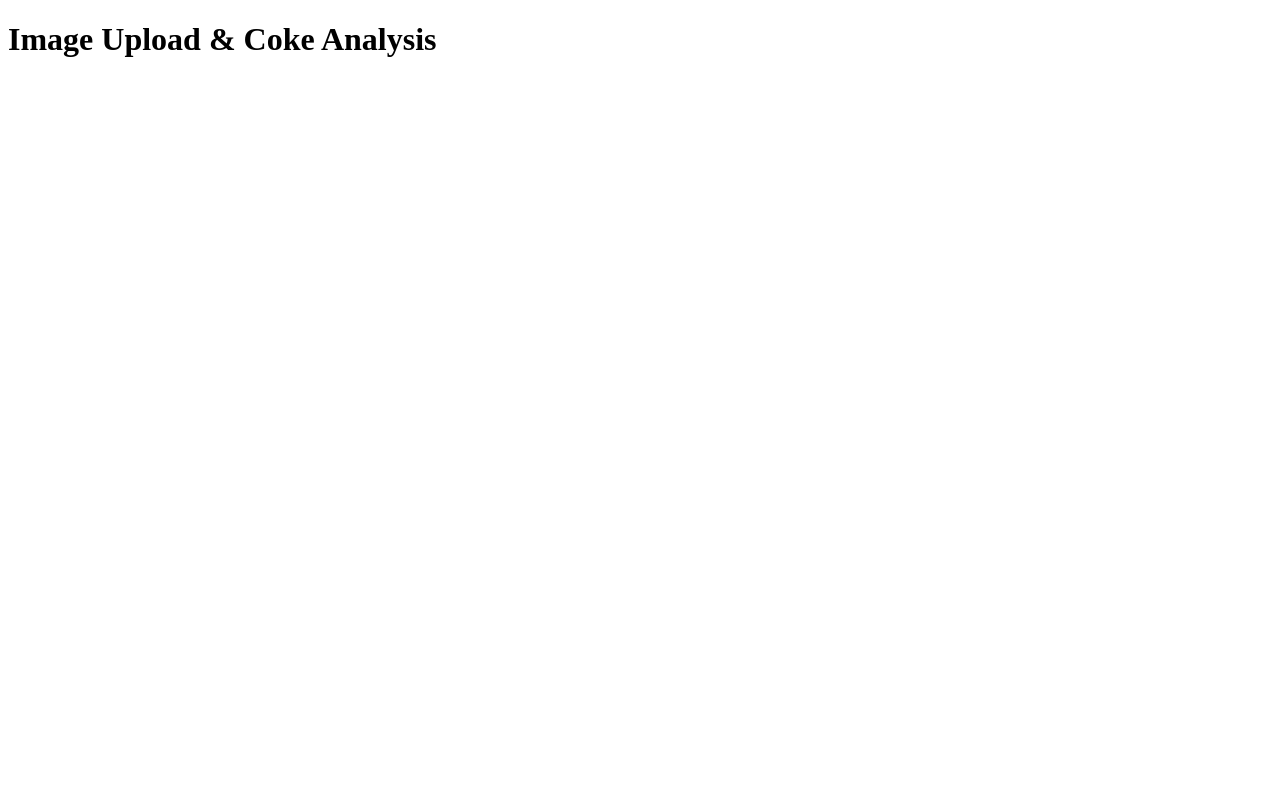
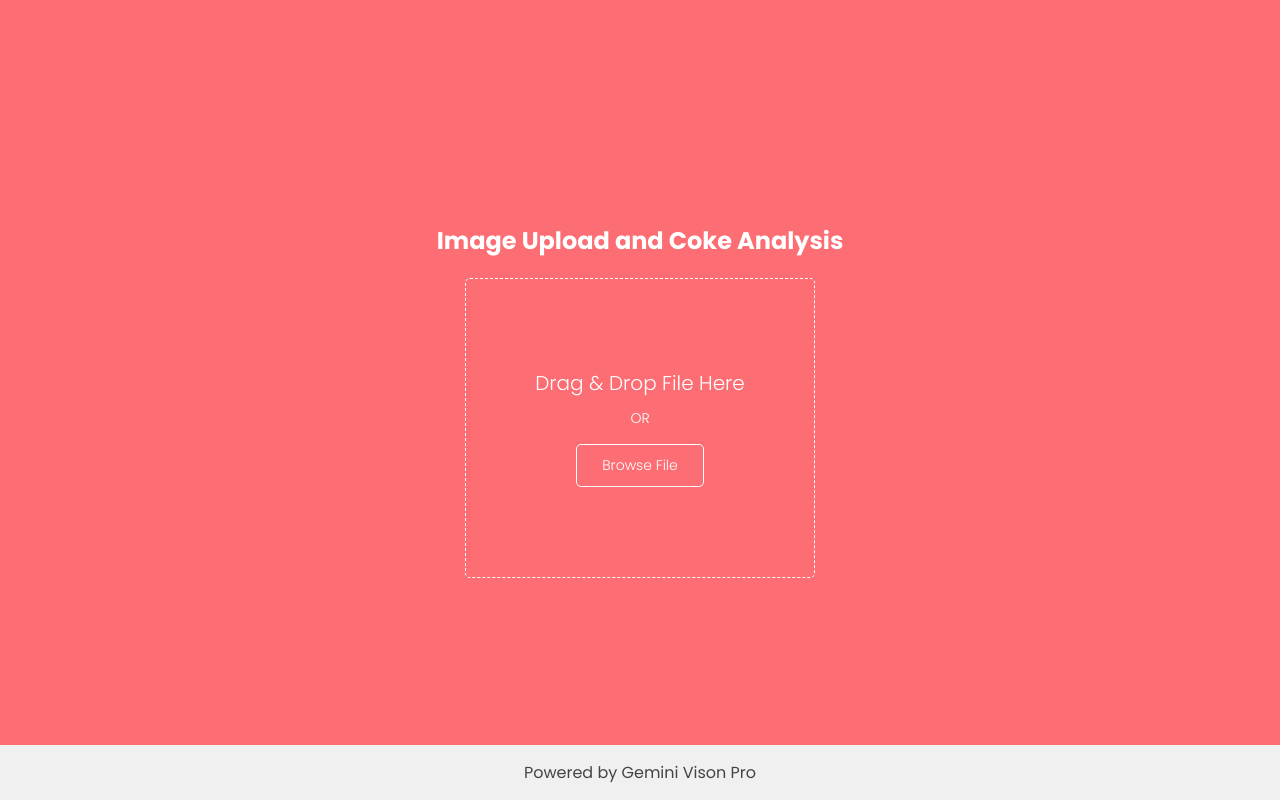
Before and after one commit to hello-d-lee/gemini-experiments, a Flask app: page / in a window 1280 px wide. Run offline with Flask 3, Linux system fonts and the light colour scheme; some libraries are stand-ins or nearby versions.

Commit message:
Added new HTML Template

```diff
--- /dev/null
+++ b/another_app_example/templates/chat.css
@@ -0,0 +1,92 @@
+@import url('https://fonts.googleapis.com/css2?family=Poppins:wght@200;300;400;500;600;700&display=swap');
+        *{
+          margin: 0;
+          padding: 0;
+          box-sizing: border-box;
+          font-family: "Poppins", sans-serif;
+        }
+
+        .content-wrapper {
+        display: flex;
+        flex-direction: column;
+        align-items: center;
+        justify-content: center;
+        min-height: 100vh;
+        background: #FC6E74;
+      }
+        body{
+          align-items: center;
+          justify-content: center;
+          min-height: 100vh;
+          background: #FC6E74;
+        }
+        .drag-image{
+          border: 1px dashed #fff;
+          height: 300px;
+          width: 350px;
+          border-radius: 5px;
+          font-weight:400;
+          display: flex;
+          align-items: center;
+          justify-content: center;
+          flex-direction: column;
+        }
+        .drag-image.active{
+          border: 2px solid #fff;
+        }
+        .drag-image .icon{
+          font-size: 30px;
+          color: #fff;
+        }
+        .drag-image h6{
+          font-size: 20px;
+          font-weight: 300;
+          color: #fff;
+        }
+        .drag-image span{
+          font-size: 14px;
+          font-weight: 300;
+          color: #fff;
+          margin: 10px 0 15px 0;
+        }
+        .drag-image button{
+          padding: 10px 25px;
+          font-size: 14px;
+          font-weight: 300;
+          border: none;
+          outline: none;
+          background:transparent;
+          color: #fff;
+          border:1px solid #fff;
+          border-radius: 5px;
+          cursor: pointer;
+          transition:all 0.5s;
+        }
+
+        .drag-image button:hover{
+            background-color:#fff;
+            color:red;
+        }
+
+        .drag-image img{
+          height: 100%;
+          width: 100%;
+          object-fit: cover;
+          border-radius: 5px;
+        }
+
+        footer {
+          background-color: #f0f0f0; /* Example color */
+          color: #444;             /* Example text color */
+          width: 100%;
+          position: fixed;        /* Fix the footer to the bottom */
+          bottom: 0;
+          text-align: center;
+          padding: 15px 0;        /* Add some padding for appearance */
+        }
+
+        h2 {
+              text-align: center;
+              margin-bottom: 20px;
+              color: #fff;
+            }
--- a/another_app_example/templates/chat.html
+++ b/another_app_example/templates/chat.html
@@ -1,33 +1,26 @@
-<!doctype html>
+<!DOCTYPE html>
+<html>
+<head>
+  <title>Image Upload Test</title>
+  <link rel="stylesheet" type="text/css" href="chat.css">
+</head>
 <body>
-    <h1>Image Upload & Coke Analysis</h1>
-    <form action="/" method="POST" class="dropzone">
-      </form>
 
-    <div id="response-area"></div>
+ <div class="content-wrapper">
+  <h2>Image Upload and Coke Analysis</h2>
+  <div class="drag-image">
+    <div class="icon"><i class="fas fa-cloud-upload-alt"></i></div>
+    <h6>Drag & Drop File Here</h6>
+    <span>OR</span>
+    <button>Browse File</button>
+    <input type="file" hidden>
+  </div>
 
-    <script src="https://cdnjs.cloudflare.com/ajax/libs/dropzone/5.7.1/min/dropzone.min.js"></script>
-    <script>
-      var dropzone = new Dropzone("form.dropzone", {
-          url: "/",
-          maxFilesize: 2,
-      });
+</div>
 
-      dropzone.on("success", function(file, serverResponse) {
-        // Clear old response
-        document.getElementById("response-area").innerHTML = "";
+  <footer>
+    <p>Powered by Gemini Vison Pro</p>
+  </footer>
 
-        // Send image data to '/upload_image' route via AJAX
-        var xhr = new XMLHttpRequest();
-        xhr.open('POST', '/upload_image', true);
-        xhr.onload = function() {
-          document.getElementById("response-area").innerHTML = JSON.parse(this.responseText).response;
-        };
-
-        var formData = new FormData();
-        formData.append('file', file);
-        xhr.send(formData);
-      });
-    </script>
-  </body>
+</body>
 </html>
```
Also changed, not shown: another_app_example/templates/archive/chat.html (added, +33 -0 lines), another_app_example/templates/archive/chat_old.html (renamed from another_app_example/templates/chat_old.html).
